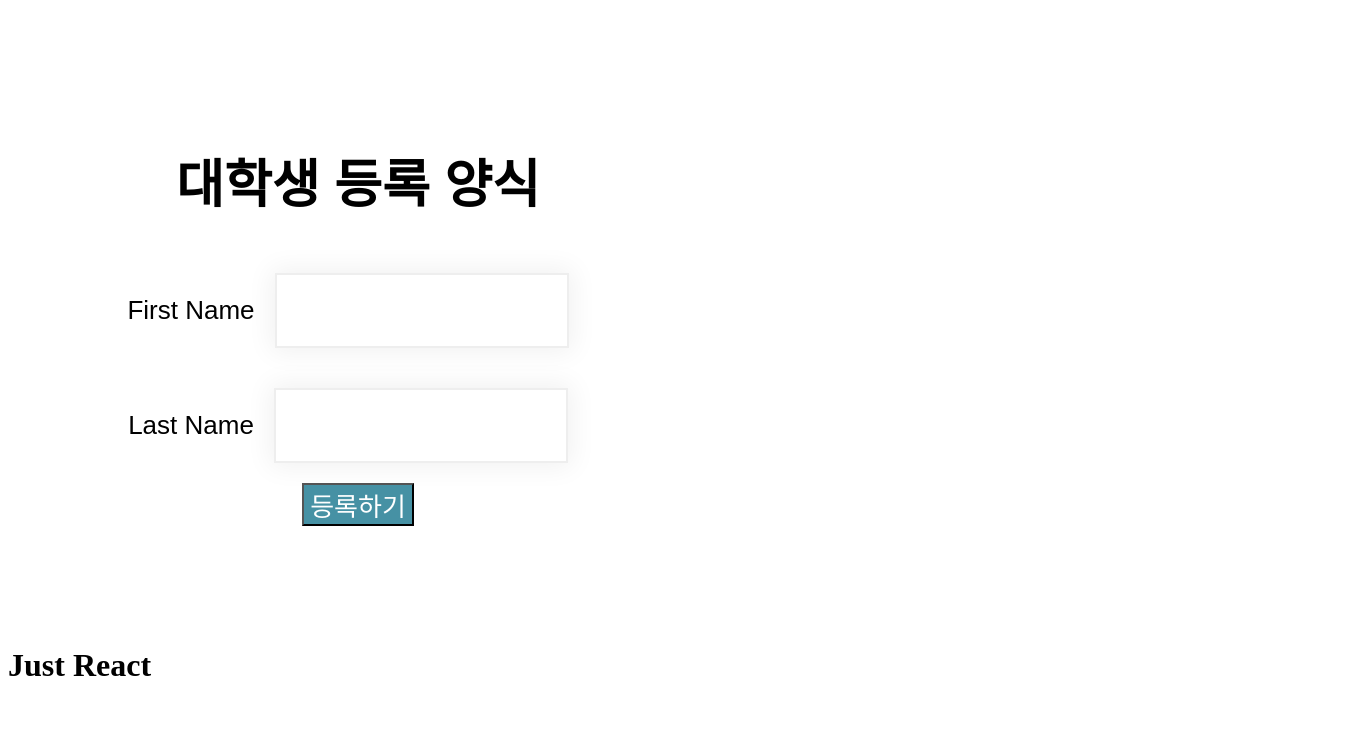
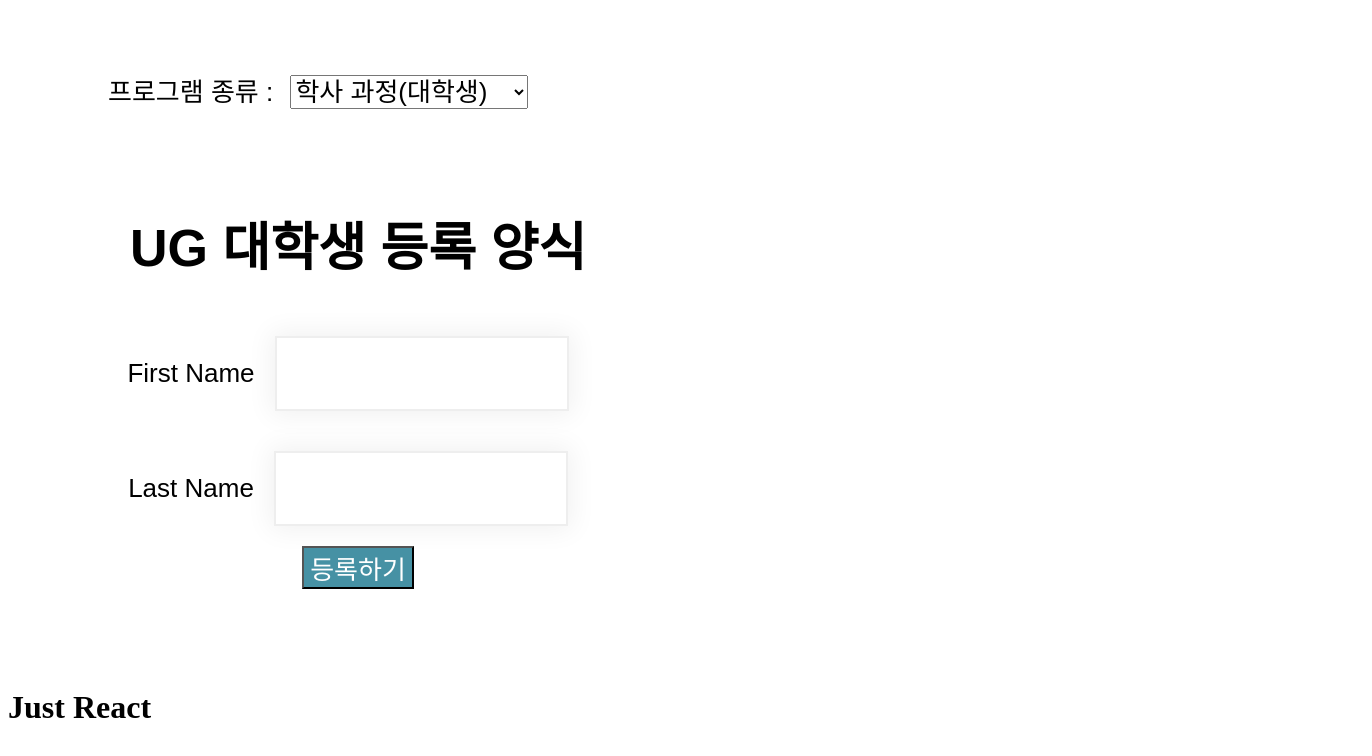
Before and after one commit to Yogurrr/enrollment-react-app, a React (Create React App) app: page / in a window 1280 px wide. Shown: the top 756 px of the page, 1372 px wide, since content can reach past the window. Built offline with nearby package versions, Linux system fonts and the light colour scheme; the HTML template or start-up script is replaced by a standard one.

Commit message:
학사/석사 선택 기능 추가

```diff
--- a/src/App.css
+++ b/src/App.css
@@ -29,3 +29,22 @@
     font-size: 30px;
     font-style: italic;
 }
+.App {
+    font-family: sans-serif;
+    font-size: 26px;
+    text-align: left;
+    width: 100%;
+    padding-top: 50px;
+    float: left;
+}
+.programs {
+    padding-left: 100px;
+    width: 100%;
+    float: left;
+}
+.appDropDowns {
+    color: black;
+    font-family: inherit;
+    font-size: inherit;
+    margin-left: 10px;
+}
--- a/src/App.js
+++ b/src/App.js
@@ -1,11 +1,22 @@
-import React from "react";
+import React, {useState} from "react";
 import EnrollmentForm from "./components/EnrollmentForm";
 
 // EnrollmentForm이라는 폼을 return하도록 정의된 App 컴퍼넌트
 const App = () => {
+    const [program, setProgram] = useState("UG");
+    const handleChange = (e) => {
+        setProgram(e.target.value)
+    };
     return (
-        <div>
-            <EnrollmentForm />
+        <div className="App">
+            <div className="programs">
+                <label>프로그램 종류 : </label>
+                <select className="appDropDowns" onChange={handleChange} value={program}>
+                    <option value="UG">학사 과정(대학생)</option>
+                    <option value="PG">석사 과정(대학원생)</option>
+                </select>
+            </div>
+            <EnrollmentForm choosenProgram={program}/>
         </div>
     );
 };
--- a/src/components/EnrollmentForm.js
+++ b/src/components/EnrollmentForm.js
@@ -2,7 +2,7 @@ import React from "react";
 import { useState } from "react";
 import '../App.css';
 
-const EnrollmentForm = () => {
+const EnrollmentForm = (prop) => {
     // 폼에 입력한 이름/성을 기억하게 위해 state형 변수 선언
     // onBlur 이벤트 발생 시 입력한 이름/성을 firstName, lastName 변수에 저장
     const [firstName, setFirstName] = useState("");   // 인풋 태그에 작성했던 내용을 폼에 저장하기 위해
@@ -18,7 +18,7 @@ const EnrollmentForm = () => {
     return (
         <div>
             <form className="enrolForm" onSubmit={handleSubmit}>
-                <h1>대학생 등록 양식</h1>
+                <h1>{prop.choosenProgram} 대학생 등록 양식</h1>
                 <div><label>First Name</label>
                     <input type="text" name="fname"
                            onBlur={ (e) => setFirstName(e.target.value) } /></div>
```
